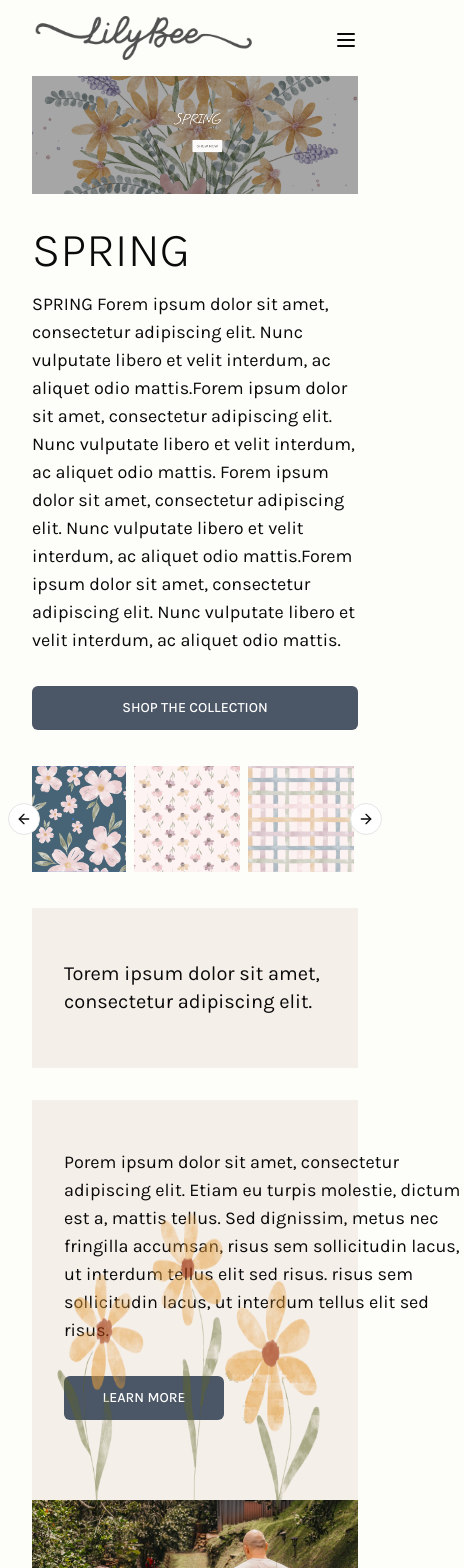
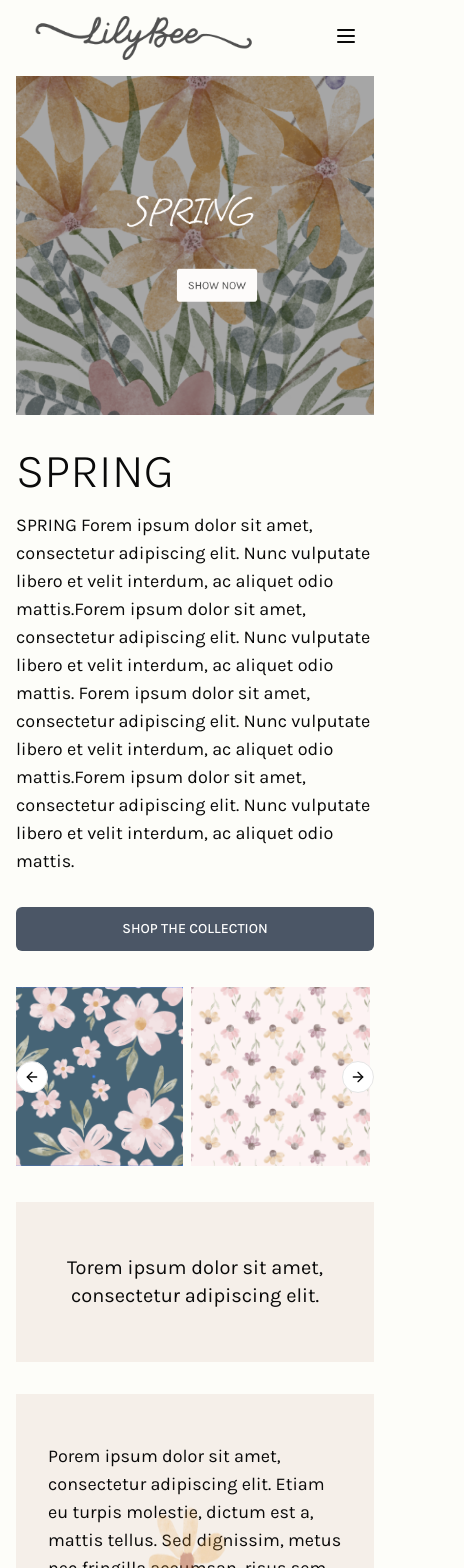
Before and after one commit to zadmin88/lilybee, a Next.js app: page / in a window 390 px wide. Shown: the top 1568 px of the page, 464 px wide, since content can reach past the window. Built offline with nearby package versions, Linux system fonts and the light colour scheme.

Commit message:
Add mobile style to home page

```diff
--- a/app/(main)/_components/family.tsx
+++ b/app/(main)/_components/family.tsx
@@ -3,9 +3,9 @@ import { Button } from "@/components/ui/button";
 
 const FamilyComponent = () => {
   return (
-    <div className=" relative mb-48 mt-8 flex-col flex  lg:flex-row h-[800px] lg:mb-0 lg:my-8 lg:px-16">
+    <div className=" relative mb-8 sm:mb-48 mt-8 flex-col flex  lg:flex-row h-[800px] lg:mb-0 lg:my-8 lg:px-16">
       <div className="bg-secondaryBackground h-[400px] w-full  flex flex-col gap-8 px-8 py-12 xl:mt-12 ">
-        <p className="text-lg w-[400px]">
+        <p className="text-lg w-full md:w-[400px]">
           Porem ipsum dolor sit amet, consectetur adipiscing elit. Etiam eu
           turpis molestie, dictum est a, mattis tellus. Sed dignissim, metus nec
           fringilla accumsan, risus sem sollicitudin lacus, ut interdum tellus
@@ -21,14 +21,14 @@ const FamilyComponent = () => {
         alt="Family"
         width={800}
         height={800}
-        className="xl:h-[600px] lg:h-[400px] md:h-[800px] md:w-full"
+        className="xl:h-[600px] lg:h-[400px] md:h-[600px]  md:w-full "
       />
       <Image
         src="/flowers.png"
         alt="Family"
         width={500}
         height={500}
-        className="h-[500px] absolute bottom-40 right-0 top-0 lg:right-[400px] lg:top-[150px] xl:right-[500px] opacity-70 lg:opacity-90"
+        className="h-[500px] absolute bottom-40 right-0 top-0 lg:right-[400px] lg:top-[150px] xl:right-[500px] opacity-40 md:opacity-70 lg:opacity-90"
       />
     </div>
   );
--- a/app/(main)/_components/hero.tsx
+++ b/app/(main)/_components/hero.tsx
@@ -1,5 +1,22 @@
 import Image from "next/image";
 
 export const Hero = () => {
-  return <Image src="/hero-spring.png" alt="Logo" width={1400} height={240} />;
+  return (
+    <>
+      <Image
+        src="/hero-spring.png"
+        alt="Logo"
+        width={1400}
+        height={240}
+        className="hidden sm:block"
+      />
+      <Image
+        src="/hero-spring-mobile.png"
+        alt="Logo"
+        width={700}
+        height={600}
+        className="flex sm:hidden"
+      />
+    </>
+  );
 };
--- a/app/(main)/_components/pattern-carousel.tsx
+++ b/app/(main)/_components/pattern-carousel.tsx
@@ -15,11 +15,11 @@ const PatternsCarousel = () => {
         align: "start",
         loop: true,
       }}
-      className="w-full    lg:px-8 mb-8 "
+      className="w-full   lg:px-8 mb-8 "
     >
       <CarouselContent>
         {Array.from({ length: 6 }).map((_, index) => (
-          <CarouselItem key={index} className="p-1 basis-1/3 lg:basis-1/4">
+          <CarouselItem key={index} className="p-1 basis-1/2 md:basis-1/4">
             <Image
               src={`/spring-patterns/pattern${index + 1}.png`}
               alt={`Pattern ${index + 1}`}
--- a/app/(main)/layout.tsx
+++ b/app/(main)/layout.tsx
@@ -4,12 +4,12 @@ import { Logo } from "@/components/logo";
 
 const MarketingLayout = ({ children }: { children: React.ReactNode }) => {
   return (
-    <div className="container flex flex-col  ">
+    <div className=" flex flex-col  ">
       <Logo />
       <header className="h-16 flex flex-col items-center w-full ">
         <Navbar />
       </header>
-      <main>{children}</main>
+      <main className="px-4 md:px-0 md:container">{children}</main>
       <Footer />
     </div>
   );
--- a/app/(main)/page.tsx
+++ b/app/(main)/page.tsx
@@ -9,7 +9,10 @@ export default function Home() {
       <Hero />
       <CollectionDescription />
       <PatternsCarousel />
-      <Quote text="Torem ipsum dolor sit amet, consectetur adipiscing elit." />
+      <Quote
+        text="Torem ipsum dolor sit amet, consectetur adipiscing elit."
+        style="text-center"
+      />
       <FamilyComponent />
     </div>
   );
--- a/components/footer.tsx
+++ b/components/footer.tsx
@@ -7,7 +7,7 @@ import { Label } from "./ui/label";
 
 export const Footer = () => {
   return (
-    <div className="bottom-0 py-16 bg-[#F7F6F2]  p-4  h-[400px] w-full  flex flex-col gap-8 items-center justify-between ">
+    <div className="bottom-0 py-16 bg-[#F7F6F2]  p-4  h-[400px] w-screen md:w-full  flex flex-col gap-8 items-center justify-between ">
       <Image
         src="/isotipo.png"
         alt="Logo"
--- a/components/navbar.tsx
+++ b/components/navbar.tsx
@@ -19,13 +19,16 @@ export const Navbar = () => {
         scrolled && "md:fixed  "
       )}
     >
-      <Link className="transition w-full flex justify-start md:hidden" href="/">
+      <Link
+        className="transition w-full flex justify-start  md:hidden"
+        href="/"
+      >
         <Image
           src="/logo.png"
           alt="Logo"
           width={1200}
           height={240}
-          className="h-15 w-56 "
+          className="h-11 w-56  "
         />
       </Link>
 
@@ -70,7 +73,7 @@ export const Navbar = () => {
           Blog
         </Link>
       </div>
-      <div className="md:hidden fixed h-10 top-5 right-6 mb-20  ">
+      <div className="md:hidden fixed h-10 top-4 right-6 mb-20  ">
         <MobileToggle>
           <MobileNavbar />
         </MobileToggle>
--- a/components/ui/carousel.tsx
+++ b/components/ui/carousel.tsx
@@ -208,7 +208,7 @@ const CarouselPrevious = React.forwardRef<
       className={cn(
         "absolute  h-8 w-8 rounded-full",
         orientation === "horizontal"
-          ? "-left-6 top-1/2 -translate-y-1/2"
+          ? " -left-0 top-1/2 -translate-y-1/2"
           : "-top-12 left-1/2 -translate-x-1/2 rotate-90",
         className
       )}
@@ -237,7 +237,7 @@ const CarouselNext = React.forwardRef<
       className={cn(
         "absolute h-8 w-8 rounded-full",
         orientation === "horizontal"
-          ? "-right-6 top-1/2 -translate-y-1/2"
+          ? " -right-0 top-1/2 -translate-y-1/2"
           : "-bottom-12 left-1/2 -translate-x-1/2 rotate-90",
         className
       )}
```
Also changed, not shown: public/hero-spring-mobile.png (added).
